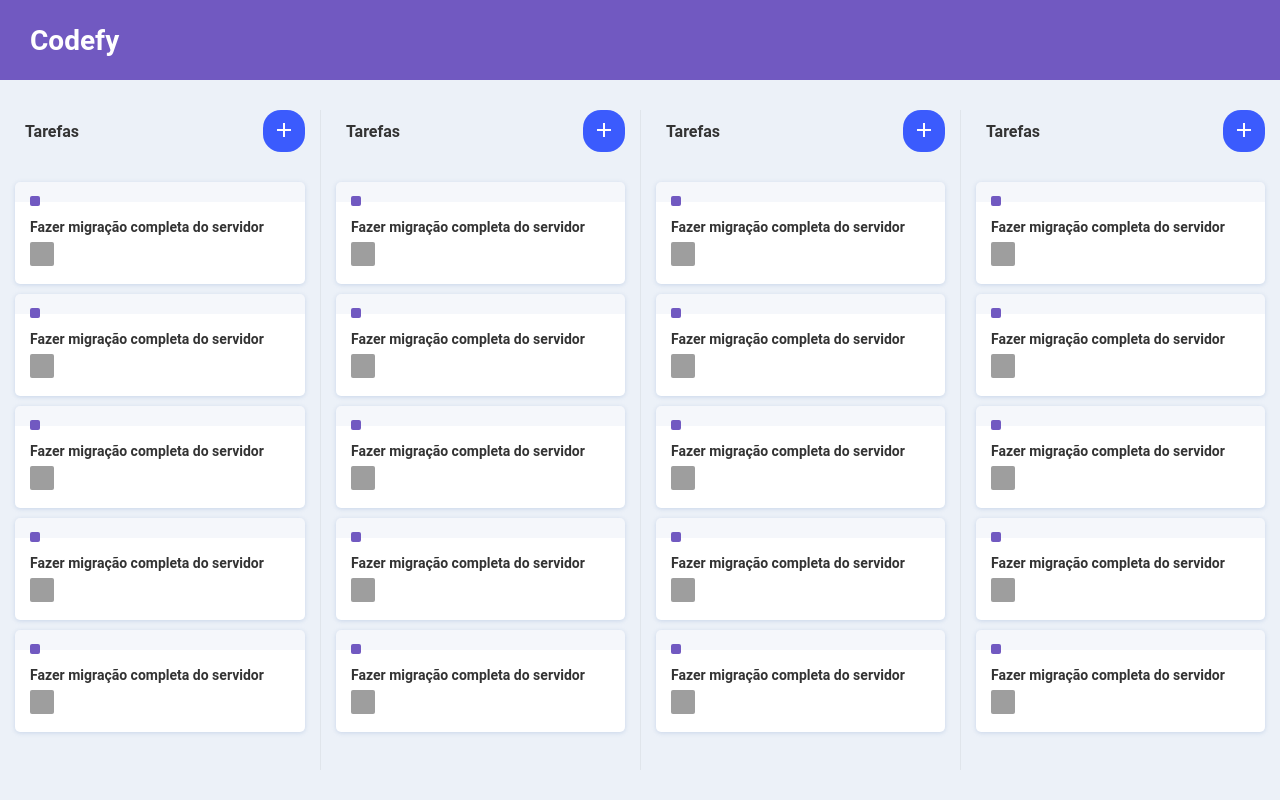
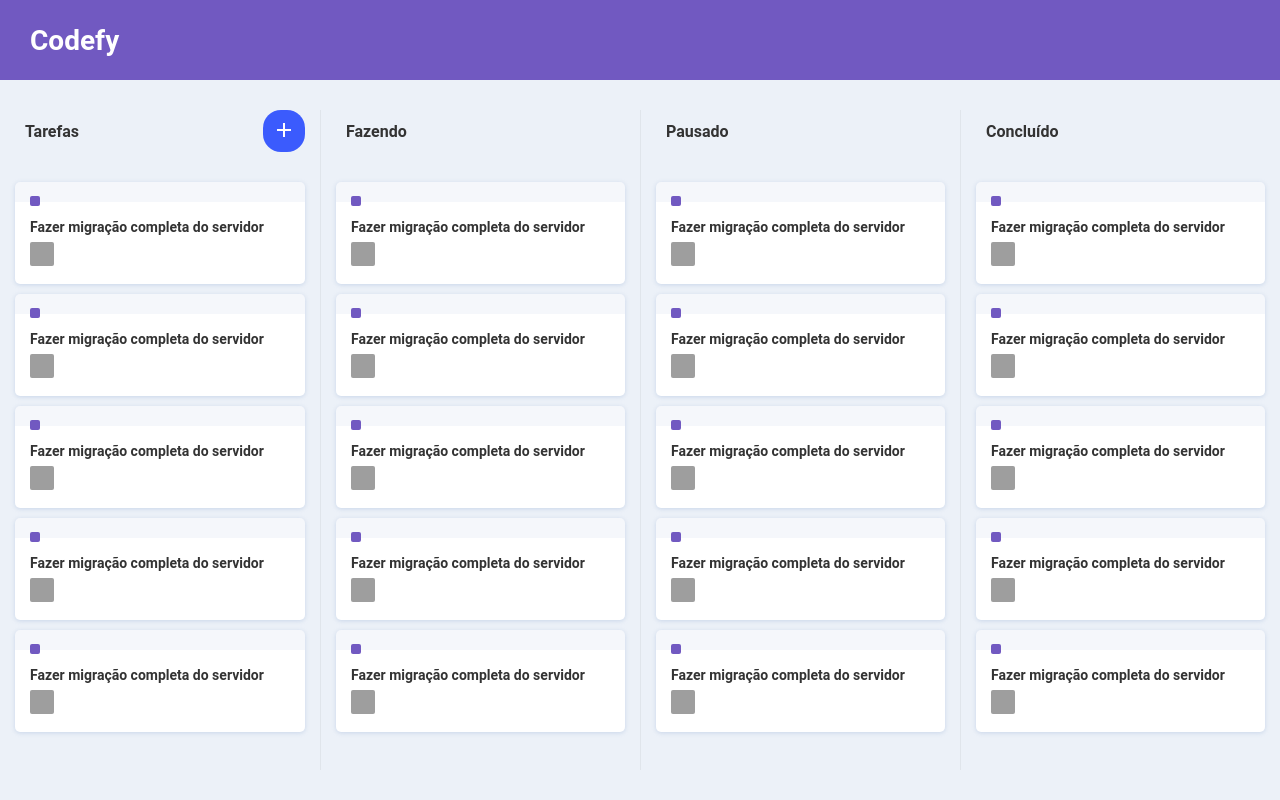
Before and after one commit to jeanramalho/codefy, a React (Create React App) app: page / in a window 1280 px wide. Built offline with nearby package versions, Linux system fonts and the light colour scheme; grey boxes are pictures that could not be loaded.

Commit message:
Cria lógica para botão de adcionar e nome de listas

```diff
--- a/src/components/List/index.jsx
+++ b/src/components/List/index.jsx
@@ -6,14 +6,16 @@ import Card from '../Card'
 
 import { Container } from './styles'
 
-export default function List() {
+export default function List({data}) {
   return (
     <Container>
       <header>
-        <h2>Tarefas</h2>
-        <button type="button">
-          <MdAdd size={24} color="#FFF" />
-        </button>
+        <h2>{data.title}</h2>
+        {data.creatable && (
+          <button type="button">
+            <MdAdd size={24} color="#FFF" />
+          </button>
+        )}
       </header>
 
       <ul>
```
